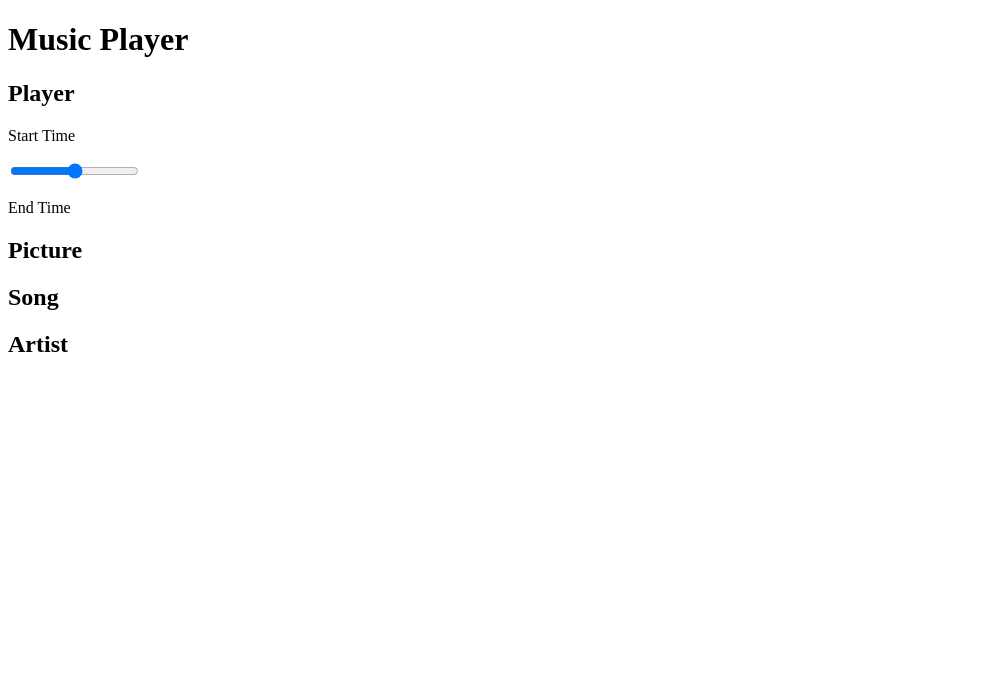
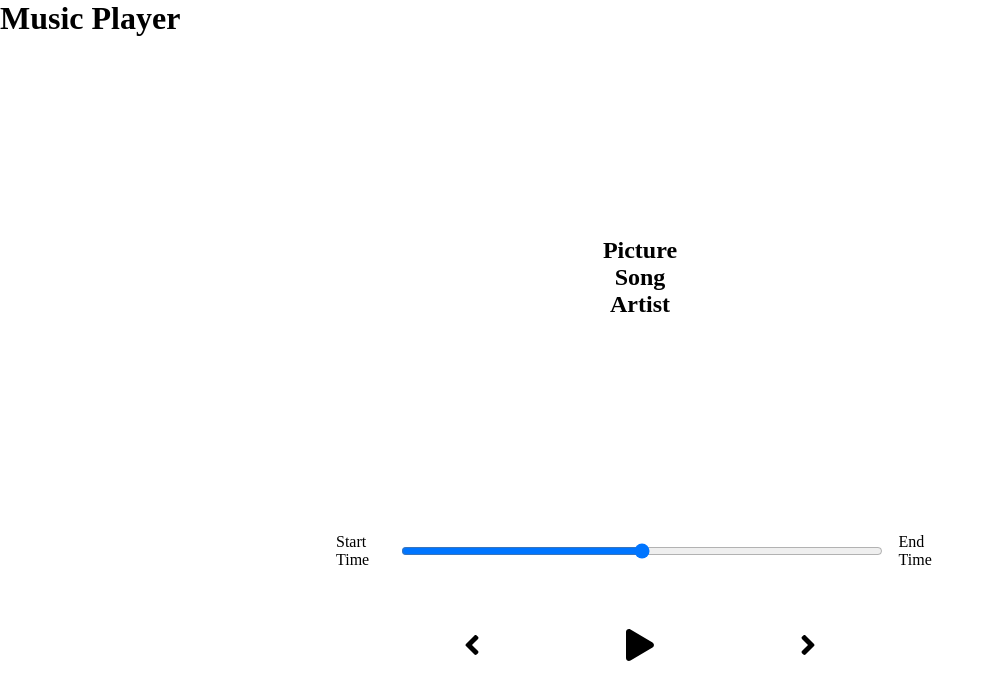
Before and after one commit to rsamhollyer/waves, a React (Create React App) app: page / in a window 1280 px wide. Shown: the top 700 px of the page, without its empty margins (0-994 px from the left). Built offline with nearby package versions, Linux system fonts and the light colour scheme.

Commit message:
adding sass styling to components

```diff
--- a/package.json
+++ b/package.json
@@ -5,6 +5,7 @@
   "dependencies": {
     "@fortawesome/fontawesome-svg-core": "^1.2.35",
     "@fortawesome/free-solid-svg-icons": "^5.15.3",
+    "@fortawesome/react-fontawesome": "^0.1.14",
     "@testing-library/jest-dom": "^5.11.10",
     "@testing-library/react": "^11.2.6",
     "@testing-library/user-event": "^12.8.3",
--- a/src/App.jsx
+++ b/src/App.jsx
@@ -1,3 +1,5 @@
+import "./styles/app.scss";
+
 import Player from "./components/Player";
 import Song from "./components/Song";
 
@@ -5,8 +7,8 @@
   return (
     <div className="App">
       <h1>Music Player</h1>
+      <Song />
       <Player />
-      <Song />
     </div>
   );
 }
--- a/src/components/Player.jsx
+++ b/src/components/Player.jsx
@@ -1,13 +1,28 @@
+import { FontAwesomeIcon } from "@fortawesome/react-fontawesome";
+import {
+  faPlay,
+  faPause,
+  faAngleLeft,
+  faAngleRight,
+} from "@fortawesome/free-solid-svg-icons";
+
 function Player() {
   return (
     <div className="player">
-      <h2>Player</h2>
       <div className="time-control">
         <p>Start Time</p>
         <input type="range" />
         <p>End Time</p>
       </div>
-      <div className="play-control"></div>
+      <div className="play-control">
+        <FontAwesomeIcon className="skip-back" size="2x" icon={faAngleLeft} />
+        <FontAwesomeIcon className="play" size="2x" icon={faPlay} />
+        <FontAwesomeIcon
+          className="skip-forward"
+          size="2x"
+          icon={faAngleRight}
+        />
+      </div>
     </div>
   );
 }
--- /dev/null
+++ b/src/styles/_player.scss
@@ -0,0 +1,32 @@
+.player {
+  min-height: 20vh;
+  display: flex;
+  flex-direction: column;
+  align-items: center;
+  justify-content: space-between;
+}
+
+.time-control {
+  width: 50%;
+  display: flex;
+
+  input {
+    width: 100%;
+    padding: 1rem 2rem;
+  }
+
+  p {
+    padding: 1rem;
+  }
+}
+
+.play-control {
+  display: flex;
+  justify-content: space-between;
+  align-items: center;
+  padding: 1rem;
+  width: 30%;
+  svg {
+    cursor: pointer;
+  }
+}
--- /dev/null
+++ b/src/styles/_song.scss
@@ -0,0 +1,7 @@
+.song-container {
+  min-height: 60vh;
+  display: flex;
+  flex-direction: column;
+  align-items: center;
+  justify-content: center;
+}
--- a/src/styles/app.scss
+++ b/src/styles/app.scss
@@ -5,3 +5,6 @@
   padding: 0;
   box-sizing: border-box;
 }
+
+@import "./player";
+@import "./song";
```
Also changed, not shown: 1 other file (tests, documents, lock files or other folders).
